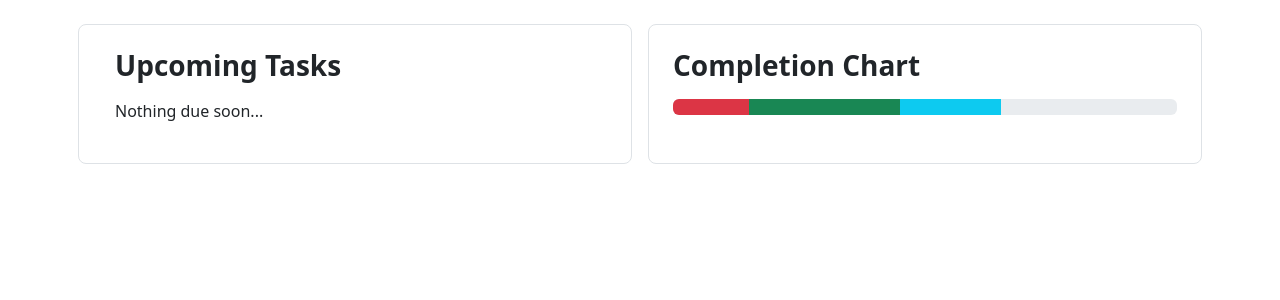
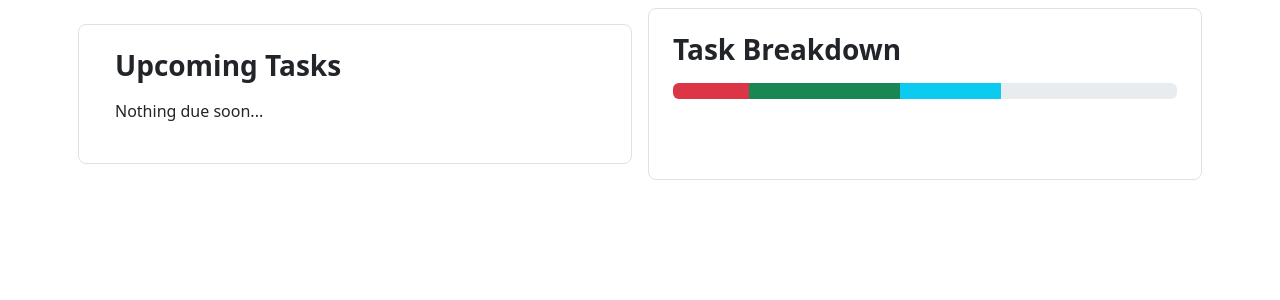
Before and after one commit to LogicEgg/CITasker, a Flask app: page / in a window 1280 px wide. Shown: the part 57-357 px from the top of the page. Run offline with Flask 3, Linux system fonts and the light colour scheme.

Commit message:
Completion button, home page fixes

```diff
--- a/templates/index.html
+++ b/templates/index.html
@@ -25,8 +25,8 @@
         </div>
     </div>
 
-    <div class="col p-4 mb-4 mt-4 border rounded-3 m-2">
-        <h3 class="fw-bold mb-3">Completion Chart</h3>
+    <div class="col p-4 m-2 border rounded-3">
+        <h3 class="fw-bold mb-3">Task Breakdown</h3>
         <div class="progress-stacked mb-3">
             <div class="progress" role="progressbar" aria-label="Segment one" aria-valuenow="15" aria-valuemin="0"
                 aria-valuemax="100" style="width: 15%">
```
